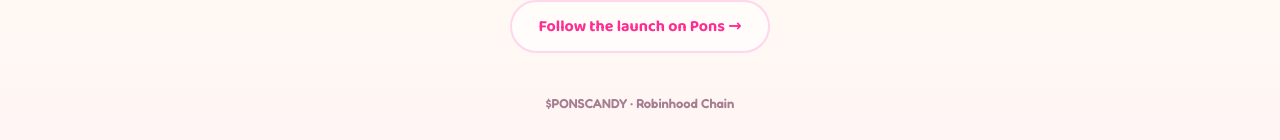
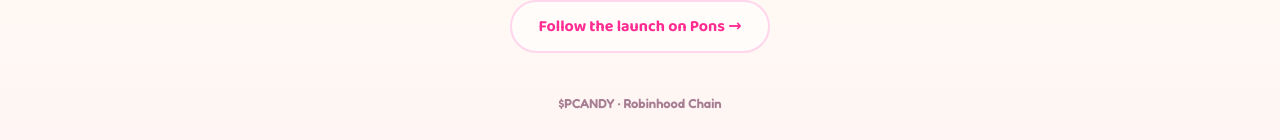
Before and after one commit to abesaurus/SJEKA, a React (Vite) app: page / in a window 1280 px wide. Shown: the part 812-952 px from the top of the page. Built offline with nearby package versions, Linux system fonts and the light colour scheme.

Commit message:
Update App.tsx

```diff
--- a/src/App.tsx
+++ b/src/App.tsx
@@ -254,7 +254,7 @@
 
         {/* footnote */}
         <p className="cs-quote">
-          <span className="cs-fnmark">[1]</span> Hold your $PONSCANDY, grow your sugar streak, and
+          <span className="cs-fnmark">[1]</span> Hold your $PCANDY, grow your sugar streak, and
           the sweetest, most patient hands get the biggest scoop from the Candy Jar.
         </p>
 
@@ -264,7 +264,7 @@
         </a>
 
         <div className="cs-foot">
-          $PONSCANDY · Robinhood Chain
+          $PCANDY · Robinhood Chain
         </div>
       </main>
     </>
```
